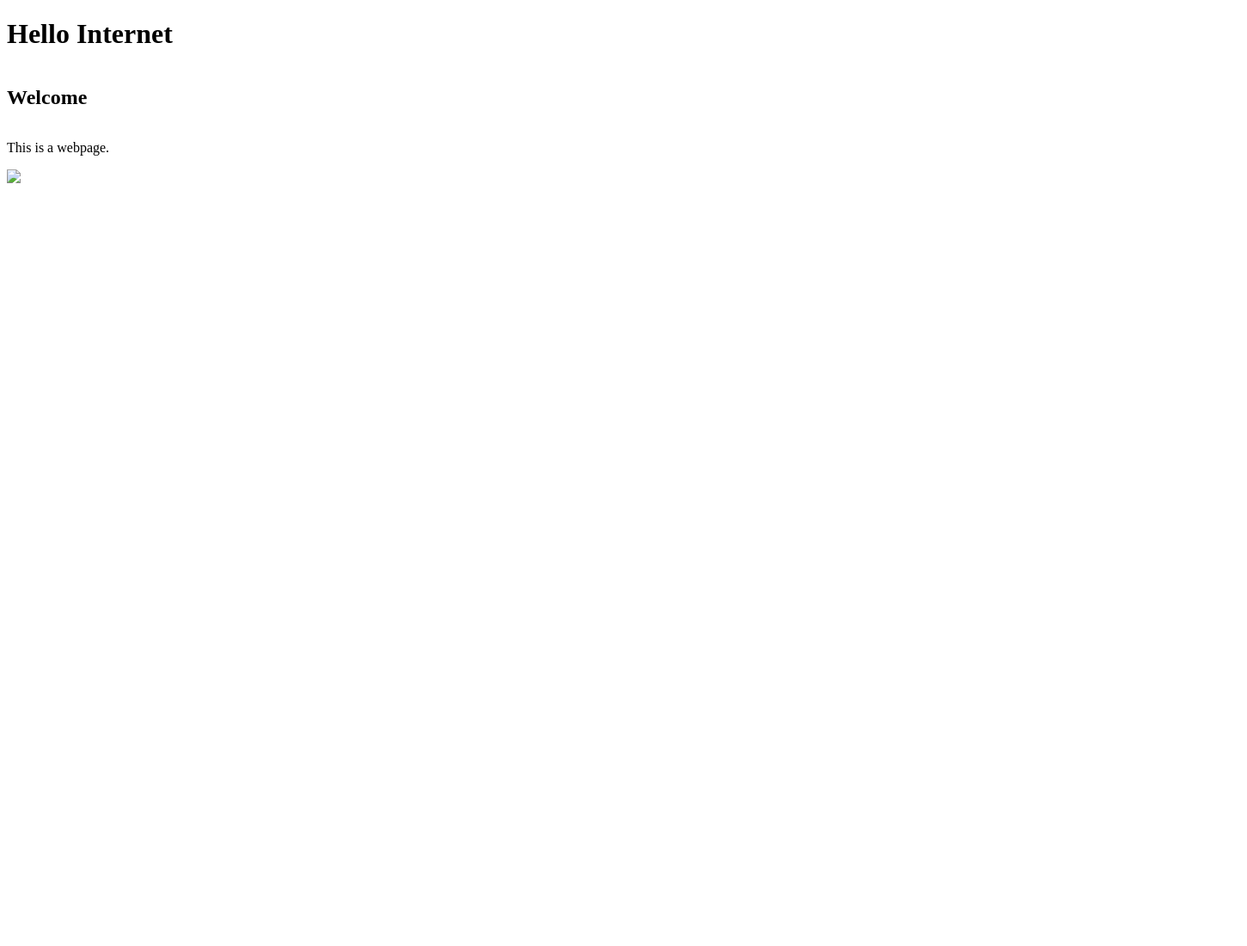
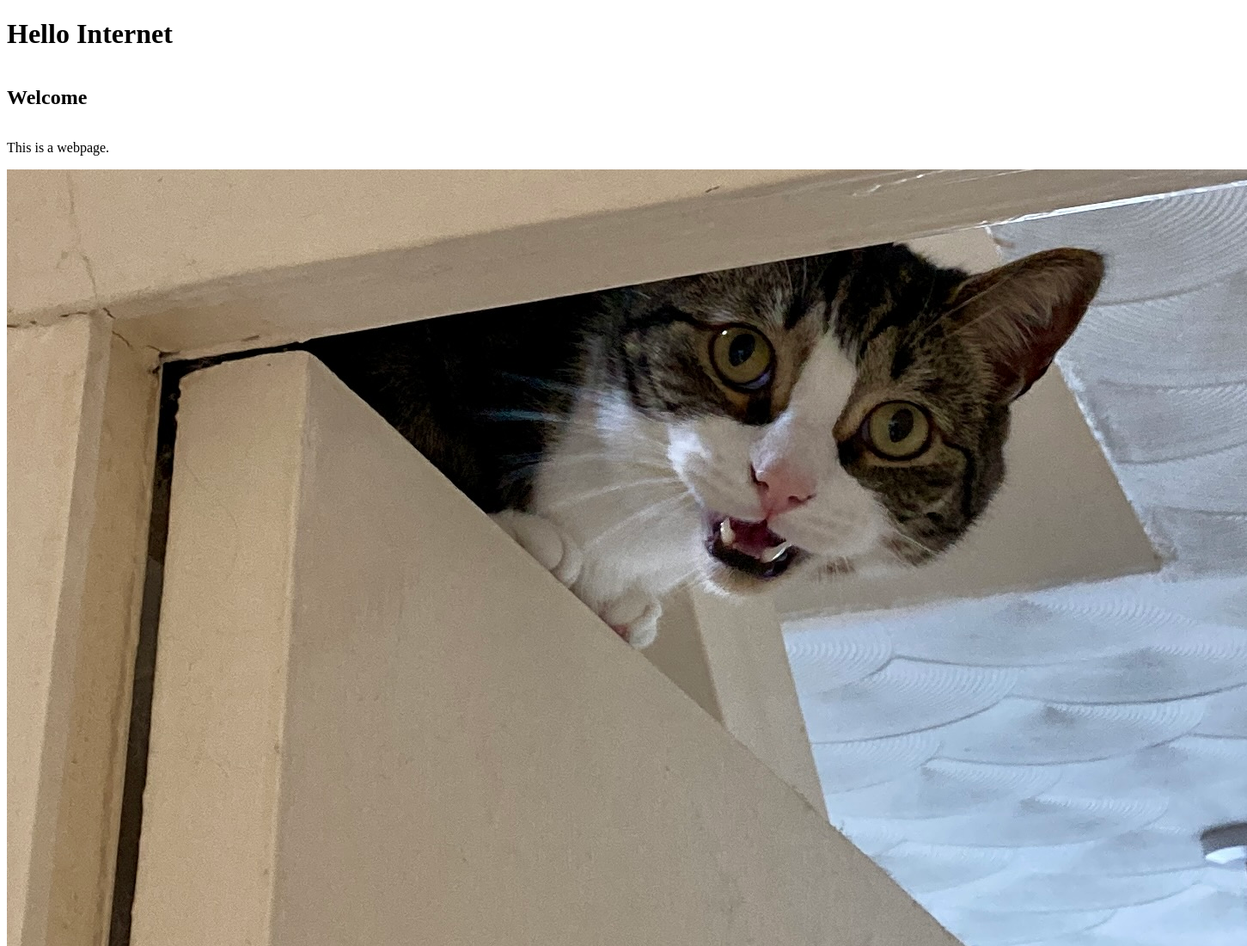
Before and after one commit to gjwhj/gjwhj.github.io, a plain HTML site: page index.html in a window 1280 px wide. Shown: the top 1100 px of the page at 86% size, 1451 px wide, since content can reach past the window. Before the commit the page ends 800 px from the top, so only its background shows below. Drawn offline with Linux system fonts and the light colour scheme.

Commit message:
Update index.html

```diff
--- a/index.html
+++ b/index.html
@@ -26,7 +26,7 @@
         <main>
             <h2>Welcome</h2>
             <p>This is a webpage.</p>
-            <img src='tofu.jpeg'/>
+            <img src='C5CD0F9F-C162-47E6-8D15-0451ACF0C1C2_1_201_a.jpeg'/>
         </main>
     </body>
 </html>
```
